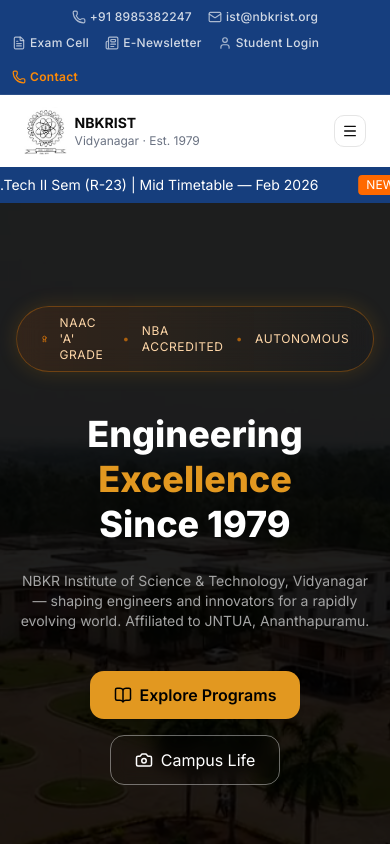
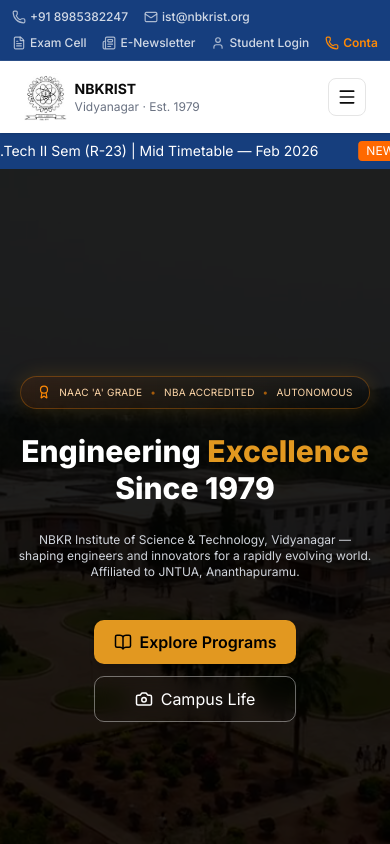
Before and after one commit to balajisudarshan/clg_web_nextJs, a Next.js app: page / in a window 390 px wide. Shown: the top 844 px of the page. Built offline with nearby package versions, Linux system fonts and the light colour scheme.

Commit message:
fixed resposniveness

```diff
--- a/next.config.mjs
+++ b/next.config.mjs
@@ -2,6 +2,7 @@
 const nextConfig = {
   /* config options here */
   reactCompiler: true,
+  allowedDevOrigins: ['10.225.67.110'],
 };
 
 export default nextConfig;
--- a/package.json
+++ b/package.json
@@ -9,6 +9,7 @@
     "lint": "eslint"
   },
   "dependencies": {
+    "@radix-ui/react-dialog": "^1.1.15",
     "class-variance-authority": "^0.7.1",
     "clsx": "^2.1.1",
     "lucide-react": "^1.7.0",
--- a/src/app/components/Hero.jsx
+++ b/src/app/components/Hero.jsx
@@ -1,66 +1,76 @@
 import React from 'react'
 import { Award, BookOpen, Camera } from 'lucide-react'
 
-
-
 const Hero = () => {
   return (
-    <div className='relative h-screen w-full'>
+    <div className="relative min-h-[90vh] md:min-h-screen w-full flex items-center justify-center">
 
       {/* Background */}
       <div
-        className='absolute inset-0 bg-cover bg-center'
+        className="absolute inset-0 bg-cover bg-center pointer-events-none"
         style={{ backgroundImage: "url('/images/image.png')" }}
       />
 
       {/* Overlay */}
-      <div className='absolute inset-0 bg-black/80' />
+      <div className="absolute inset-0 bg-black/80 pointer-events-none" />
 
       {/* Content */}
-      <div className='relative z-10 flex flex-col items-center justify-center h-full gap-10 px-4 -mt-20'>
+      <div className="relative z-10 flex flex-col items-center text-center
+        px-4 sm:px-6 md:px-8 gap-6 md:gap-10 max-w-6xl mx-auto py-16">
 
         {/* Badge */}
-        <div className="inline-flex items-center gap-3 px-6 py-2 rounded-full
+        <div className="inline-flex flex-wrap justify-center items-center gap-2 px-4 py-2 rounded-full
           border border-orange-400/30
           bg-gradient-to-r from-orange-500/10 via-orange-400/5 to-transparent
           backdrop-blur-md
           shadow-[0_0_20px_rgba(255,165,0,0.15)]
-          text-xs md:text-sm tracking-wider text-orange-200">
+          text-[10px] sm:text-xs md:text-sm tracking-wide text-orange-200">
 
           <Award size={14} className="text-orange-400" />
+
           <span>NAAC 'A' GRADE</span>
           <span className="text-orange-400/60">•</span>
+
           <span>NBA ACCREDITED</span>
           <span className="text-orange-400/60">•</span>
+
           <span>AUTONOMOUS</span>
         </div>
 
-        {/* Heading + Text */}
-        <div className='flex flex-col gap-6 text-center'>
+        {/* Heading */}
+        <h1 className="text-white font-extrabold leading-tight
+          text-3xl  md:text-5xl lg:text-7xl">
 
-          <h1 className='text-white text-4xl md:text-7xl font-extrabold leading-tight'>
-            Engineering <span className='text-[#E29820]'>Excellence</span> <br />
+          Engineering{" "}
+          <span className="text-[#E29820]">Excellence</span>
+          <br />
           Since 1979
         </h1>
 
-          <p className='text-[#a4a4a4] text-sm md:text-lg max-w-2xl mx-auto'>
+        {/* Description */}
+        <p className="text-gray-300
+          text-xs sm:text-sm md:text-base lg:text-lg
+          max-w-xl md:max-w-2xl">
+
           NBKR Institute of Science & Technology, Vidyanagar — shaping engineers and innovators
           for a rapidly evolving world. Affiliated to JNTUA, Ananthapuramu.
         </p>
 
         {/* Buttons */}
-          <div className="flex flex-col sm:flex-row gap-4 items-center justify-center mt-4">
+        <div className="flex flex-col sm:flex-row gap-3 sm:gap-4 items-center justify-center mt-4">
 
           <button className="flex items-center gap-2 bg-[#E29820] hover:bg-[#d48a1c]
-              text-black font-semibold px-6 py-3 rounded-xl shadow-md transition">
+            text-black font-semibold px-5 sm:px-6 py-2.5 sm:py-3 rounded-lg sm:rounded-xl
+            shadow-md transition w-full sm:w-auto justify-center">
 
             <BookOpen size={18} />
             Explore Programs
           </button>
 
           <button className="flex items-center gap-2 border border-white/40
-              text-white px-6 py-3 rounded-xl backdrop-blur-sm
-              hover:bg-white hover:text-black transition">
+            text-white px-5 sm:px-6 py-2.5 sm:py-3 rounded-lg sm:rounded-xl
+            backdrop-blur-sm hover:bg-white hover:text-black transition
+            w-full sm:w-auto justify-center">
 
             <Camera size={18} />
             Campus Life
@@ -69,10 +79,6 @@
         </div>
 
       </div>
-
-      </div>
-
-
     </div>
   )
 }
--- a/src/app/layout.js
+++ b/src/app/layout.js
@@ -27,9 +27,16 @@
       className={`${inter.className} h-full antialiased`}
     >
 
-      <body className="min-h-full flex flex-col">
+      <body className="min-h-screen flex flex-col">
+
         <TopBar />
-        <NavBar />{children}</body>
+        <NavBar />
+
+        <main className="flex-1">
+          {children}
+        </main>
+
+      </body>
     </html>
   );
 }
--- a/src/components/NavBar.jsx
+++ b/src/components/NavBar.jsx
@@ -1,15 +1,14 @@
 "use client"
 
-import React from "react"
+import React, { useState } from "react"
 import Link from "next/link"
 import { Menu } from "lucide-react"
 
-import { Button } from "@/components/ui/button"
 import {
   Sheet,
   SheetContent,
   SheetTrigger,
-  SheetTitle
+  SheetTitle,
 } from "@/components/ui/sheet"
 
 import { VisuallyHidden } from "@radix-ui/react-visually-hidden"
@@ -65,10 +64,21 @@
   { name: "E-News Letter", href: "/newsletter" },
 ]
 
+const navMenus = [
+  { title: "About", data: aboutLinks },
+  { title: "Administration", data: adminLinks },
+  { title: "Academics", data: academicLinks },
+  { title: "Departments", data: departmentLinks },
+  { title: "Placement", data: placementLinks },
+  { title: "More", data: moreLinks },
+]
+
 // ===== COMPONENT =====
 const Navbar = () => {
+  const [mobileOpen, setMobileOpen] = useState(false)
 
-  const navItem = "hover:text-orange-500 transition cursor-pointer"
+  const navItem =
+    "hover:text-orange-500 transition cursor-pointer"
 
   const dropdownTrigger =
     "cursor-pointer hover:text-orange-500 hover:border-b-2 hover:border-orange-500 transition flex items-center gap-1 pb-1"
@@ -80,13 +90,12 @@
     "block px-4 py-2 text-sm hover:bg-orange-50 hover:border-l-4 hover:border-orange-500 transition-all"
 
   return (
-    <div className="w-full bg-white shadow-sm">
-
+    <div className="w-full bg-white shadow-sm relative z-50">
       <div className="flex items-center justify-between px-6 py-3">
 
         {/* Logo */}
         <div className="flex items-center gap-2">
-          <img src="/images/Emb.jpg" className="h-12" />
+          <img src="/images/Emb.jpg" className="h-12" alt="NBKRIST Logo" />
           <div>
             <h1 className="text-sm font-bold">NBKRIST</h1>
             <p className="text-xs text-gray-500">Vidyanagar · Est. 1979</p>
@@ -96,32 +105,23 @@
         {/* ================= DESKTOP ================= */}
         <ul className="hidden lg:flex items-center gap-6 text-sm font-medium">
 
-          <li className={navItem}><Link href="/">Home</Link></li>
+          <li className={navItem}>
+            <Link href="/">Home</Link>
+          </li>
 
-          {/* Dropdown Template */}
-          {[
-            { title: "About", data: aboutLinks },
-            { title: "Administration", data: adminLinks },
-            { title: "Academics", data: academicLinks },
-            { title: "Departments", data: departmentLinks },
-            { title: "Placement", data: placementLinks },
-            { title: "More", data: moreLinks },
-          ].map(menu => (
+          {navMenus.map((menu) => (
             <li key={menu.title} className="relative">
               <div className="group inline-block">
-
                 <span className={dropdownTrigger}>
                   {menu.title} ▾
                 </span>
-
                 <div className={dropdownMenu}>
-                  {menu.data.map(link => (
+                  {menu.data.map((link) => (
                     <Link key={link.href} href={link.href} className={dropdownItem}>
                       {link.name}
                     </Link>
                   ))}
                 </div>
-
               </div>
             </li>
           ))}
@@ -138,11 +138,15 @@
 
         {/* ================= MOBILE ================= */}
         <div className="lg:hidden">
-          <Sheet>
+          <Sheet open={mobileOpen} onOpenChange={setMobileOpen}>
+
             <SheetTrigger asChild>
-              <Button variant="outline" size="icon">
+              <button
+                className="p-2 border rounded-md"
+                onClick={() => setMobileOpen(true)}
+              >
                 <Menu className="h-5 w-5" />
-              </Button>
+              </button>
             </SheetTrigger>
 
             <SheetContent side="left" className="w-80 p-0">
@@ -153,34 +157,56 @@
 
               <div className="flex flex-col h-full">
 
+                {/* Header */}
                 <div className="p-4 border-b">
                   <h2 className="font-semibold text-lg">Menu</h2>
                 </div>
 
+                {/* Links */}
                 <div className="flex-1 overflow-y-auto p-4 space-y-6">
 
-                  <Link href="/" className="font-medium">Home</Link>
+                  <Link
+                    href="/"
+                    className="block font-medium"
+                    onClick={() => setMobileOpen(false)}
+                  >
+                    Home
+                  </Link>
 
-                  {[
-                    { title: "About", data: aboutLinks },
-                    { title: "Administration", data: adminLinks },
-                    { title: "Academics", data: academicLinks },
-                    { title: "Departments", data: departmentLinks },
-                    { title: "Placement", data: placementLinks },
-                    { title: "More", data: moreLinks },
-                  ].map(menu => (
+                  {navMenus.map((menu) => (
                     <div key={menu.title}>
-                      <p className="text-xs text-gray-500 mb-2">{menu.title}</p>
-                      {menu.data.map(link => (
-                        <Link key={link.href} href={link.href} className="block py-1 text-sm">
+                      <p className="text-xs text-gray-500 uppercase tracking-wide mb-2">
+                        {menu.title}
+                      </p>
+                      {menu.data.map((link) => (
+                        <Link
+                          key={link.href}
+                          href={link.href}
+                          className="block py-1.5 text-sm hover:text-orange-500 transition"
+                          onClick={() => setMobileOpen(false)}
+                        >
                           {link.name}
                         </Link>
                       ))}
                     </div>
                   ))}
 
+                  <div>
+                    <p className="text-xs text-gray-500 uppercase tracking-wide mb-2">
+                      Sports
+                    </p>
+                    <Link
+                      href="/sports"
+                      className="block py-1.5 text-sm hover:text-orange-500 transition"
+                      onClick={() => setMobileOpen(false)}
+                    >
+                      Sports
+                    </Link>
+                  </div>
+
                 </div>
 
+                {/* Footer */}
                 <div className="p-4 border-t">
                   <div className="flex items-center justify-between bg-gray-100 px-4 py-2 rounded-lg">
                     <span className="text-xs text-gray-500">EAPCET / ECET Code</span>
@@ -189,7 +215,6 @@
                 </div>
 
               </div>
-
             </SheetContent>
           </Sheet>
         </div>
--- a/src/components/TopBar.jsx
+++ b/src/components/TopBar.jsx
@@ -3,39 +3,44 @@
 
 const TopBarItem = ({ icon: Icon, text }) => {
   return (
-    <div className="flex items-center gap-1 text-[12px] md:text-[13px] font-medium text-white/80 hover:text-orange-400 transition-all duration-200 cursor-pointer">
+    <div className="flex items-center gap-1 text-[12px] md:text-[13px] font-medium
+      text-white/80 hover:text-orange-400 transition cursor-pointer whitespace-nowrap">
+
       <Icon size={14} className="opacity-80" />
-      <span className="tracking-wide whitespace-nowrap">{text}</span>
+      <span>{text}</span>
     </div>
   )
 }
 
 const TopBar = () => {
   return (
-    <div className="bg-[#163e7e] text-white px-3 md:px-6 py-2 border-b border-white/10">
+    <div className="bg-[#163e7e] text-white border-b border-white/10">
 
-      <div className="flex flex-col items-center md:flex-row md:justify-between md:items-center gap-2">
+      <div className="px-3 md:px-6 py-2 flex flex-col gap-2 md:flex-row md:justify-between md:items-center">
 
         {/* LEFT */}
-        <div className="flex flex-wrap items-center gap-4">
+        <div className="flex items-center gap-4 overflow-x-auto scrollbar-hide">
+
           <TopBarItem icon={Phone} text="+91 8985382247" />
 
           <div className="hidden md:block h-4 w-px bg-orange-400/60" />
 
           <TopBarItem icon={Mail} text="ist@nbkrist.org" />
+
         </div>
 
         {/* RIGHT */}
-        <div className="flex flex-wrap items-center gap-4">
+        <div className="flex items-center gap-4 overflow-x-auto scrollbar-hide">
 
           <TopBarItem icon={FileText} text="Exam Cell" />
           <TopBarItem icon={Newspaper} text="E-Newsletter" />
           <TopBarItem icon={User} text="Student Login" />
 
-          {/* CONTACT highlight */}
-          <div className="flex items-center gap-1 text-[12px] md:text-[13px] font-semibold text-orange-400 cursor-pointer hover:text-orange-500 transition">
+          <div className="flex items-center gap-1 text-[12px] md:text-[13px]
+            font-semibold text-orange-400 cursor-pointer hover:text-orange-500 transition whitespace-nowrap">
+
             <Phone size={14} />
-            <span className="tracking-wide whitespace-nowrap">Contact</span>
+            <span>Contact</span>
           </div>
 
         </div>
--- a/src/components/ui/sheet.jsx
+++ b/src/components/ui/sheet.jsx
@@ -1,7 +1,7 @@
 "use client"
 
 import * as React from "react"
-import { Dialog as SheetPrimitive } from "radix-ui"
+import * as Dialog from "@radix-ui/react-dialog"
 
 import { cn } from "@/lib/utils"
 import { Button } from "@/components/ui/button"
@@ -10,25 +10,25 @@
 function Sheet({
   ...props
 }) {
-  return <SheetPrimitive.Root data-slot="sheet" {...props} />;
+  return <Dialog.Root data-slot="sheet" {...props} />;
 }
 
 function SheetTrigger({
   ...props
 }) {
-  return <SheetPrimitive.Trigger data-slot="sheet-trigger" {...props} />;
+  return <Dialog.Trigger data-slot="sheet-trigger" {...props} />;
 }
 
 function SheetClose({
   ...props
 }) {
-  return <SheetPrimitive.Close data-slot="sheet-close" {...props} />;
+  return <Dialog.Close data-slot="sheet-close" {...props} />;
 }
 
 function SheetPortal({
   ...props
 }) {
-  return <SheetPrimitive.Portal data-slot="sheet-portal" {...props} />;
+  return <Dialog.Portal data-slot="sheet-portal" {...props} />;
 }
 
 function SheetOverlay({
@@ -36,7 +36,7 @@
   ...props
 }) {
   return (
-    <SheetPrimitive.Overlay
+    <Dialog.Overlay
       data-slot="sheet-overlay"
       className={cn(
         "fixed inset-0 z-50 bg-black/10 duration-100 supports-backdrop-filter:backdrop-blur-xs data-open:animate-in data-open:fade-in-0 data-closed:animate-out data-closed:fade-out-0",
@@ -56,7 +56,7 @@
   return (
     <SheetPortal>
       <SheetOverlay />
-      <SheetPrimitive.Content
+      <Dialog.Content
         data-slot="sheet-content"
         data-side={side}
         className={cn(
@@ -66,14 +66,14 @@
         {...props}>
         {children}
         {showCloseButton && (
-          <SheetPrimitive.Close data-slot="sheet-close" asChild>
+          <Dialog.Close data-slot="sheet-close" asChild>
             <Button variant="ghost" className="absolute top-3 right-3" size="icon-sm">
               <XIcon />
               <span className="sr-only">Close</span>
             </Button>
-          </SheetPrimitive.Close>
+          </Dialog.Close>
         )}
-      </SheetPrimitive.Content>
+      </Dialog.Content>
     </SheetPortal>
   );
 }
@@ -107,7 +107,7 @@
   ...props
 }) {
   return (
-    <SheetPrimitive.Title
+    <Dialog.Title
       data-slot="sheet-title"
       className={cn("font-heading text-base font-medium text-foreground", className)}
       {...props} />
@@ -119,7 +119,7 @@
   ...props
 }) {
   return (
-    <SheetPrimitive.Description
+    <Dialog.Description
       data-slot="sheet-description"
       className={cn("text-sm text-muted-foreground", className)}
       {...props} />
```
Also changed, not shown: 1 other file (tests, documents, lock files or other folders). Lines whose indentation alone changed are shown as unchanged.
